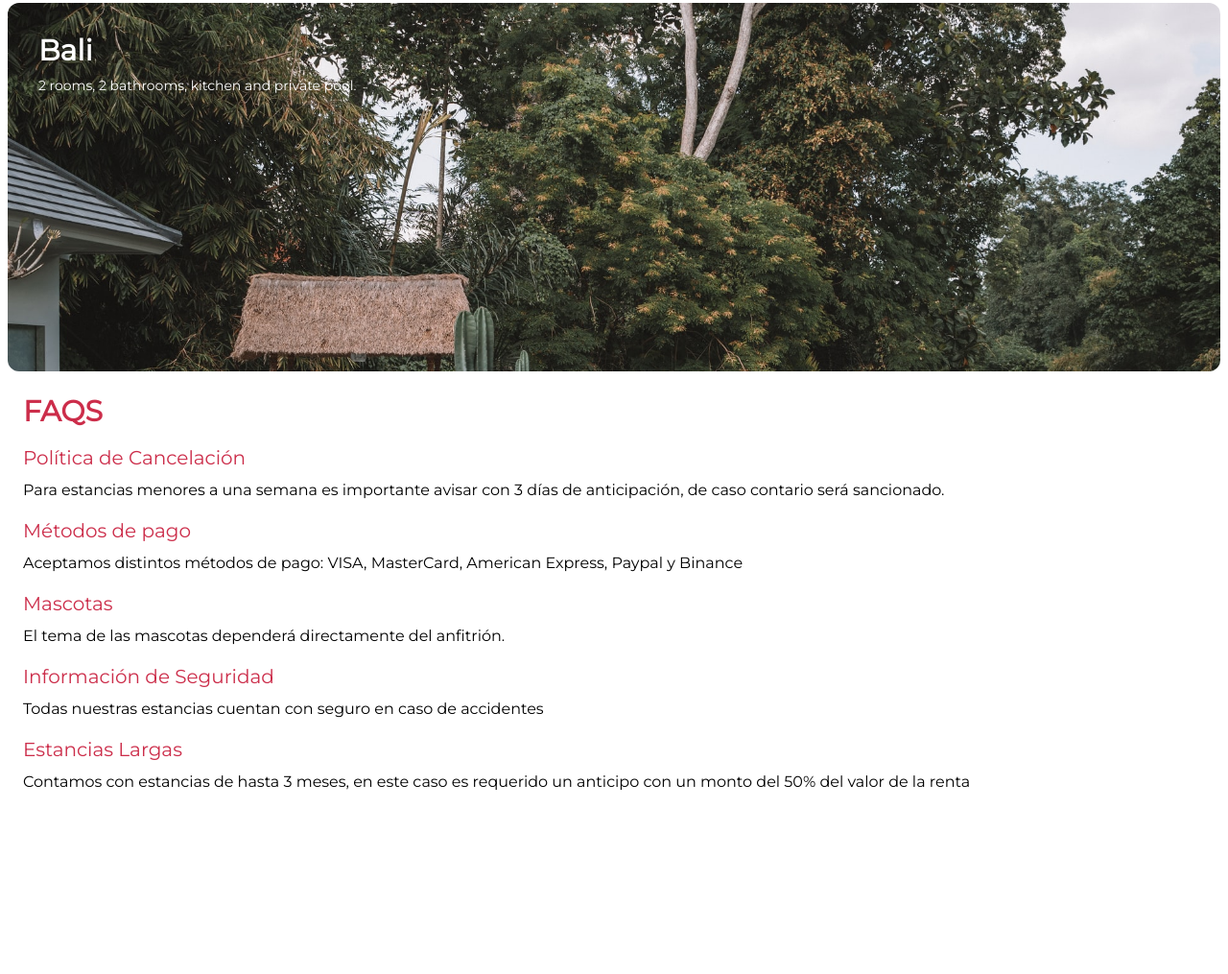
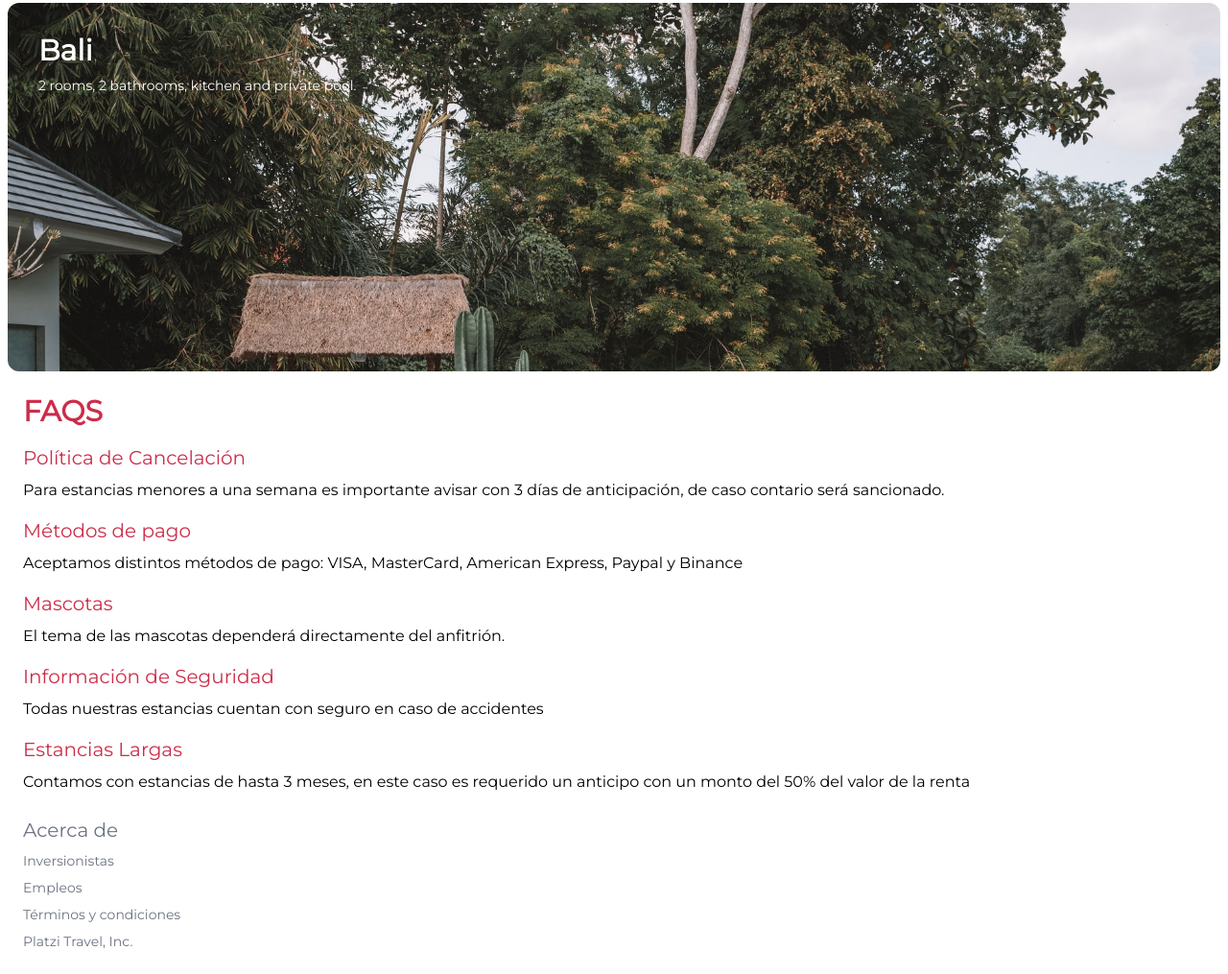
Before and after one commit to Mike-droid/curso-tailwind-3, a website: page public/index.html in a window 1280 px wide. Shown: the part 2001-3016 px from the top of the page at 96% size. Before the commit the page ends 2828 px from the top, so only its background shows below. Drawn offline with Linux system fonts and the light colour scheme.

Commit message:
Clase 21

```diff
--- a/public/index.html
+++ b/public/index.html
@@ -13,7 +13,7 @@
 <body class="font-Montserrat">
   <nav></nav>
   <div id="tab_bar"></div>
-  <section class="w-full h-screen">
+  <section class="w-full h-auto">
     <div id="home">
       <div class="w-full h-3/4">
         <div class="w-full h-full flex flex-col absolute space-y-96 py-4 items-center">
@@ -133,6 +133,12 @@
       </div>
     </div>
   </section>
-  <footer></footer>
+  <footer class="w-full h-auto text-gray-500 p-6 space-y-2">
+    <p class="text-xl">Acerca de</p>
+    <p class="text-sm">Inversionistas</p>
+    <p class="text-sm">Empleos</p>
+    <p class="text-sm">Términos y condiciones</p>
+    <p class="text-sm">Platzi Travel, Inc.</p>
+  </footer>
 </body>
 </html>
```
Also changed, not shown: public/css/tailwind.css.
